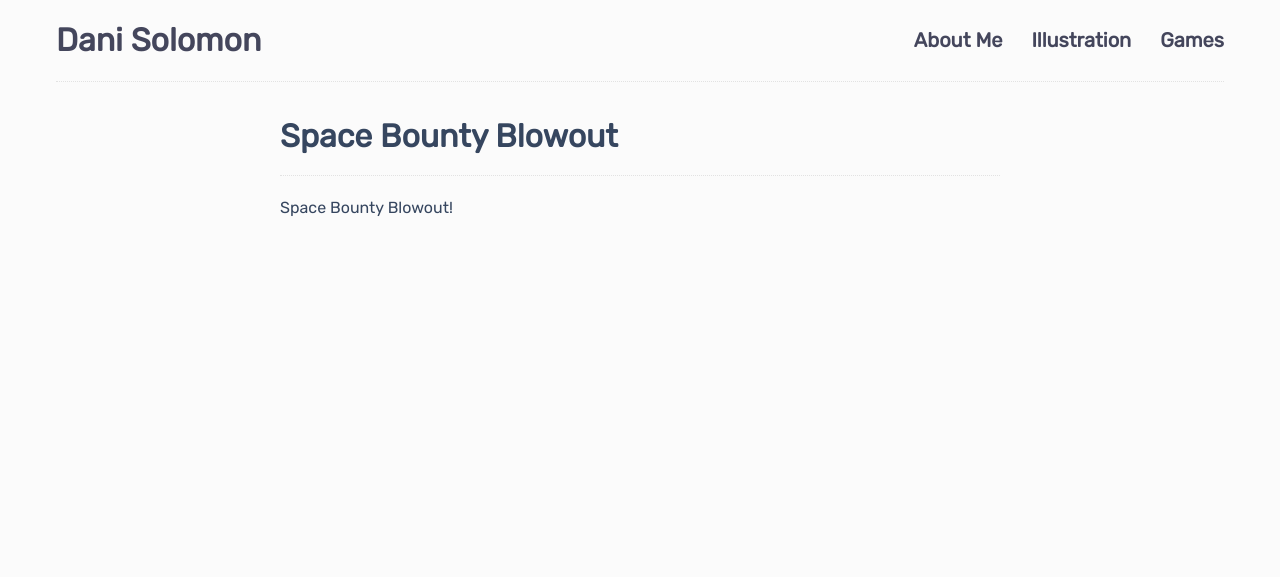
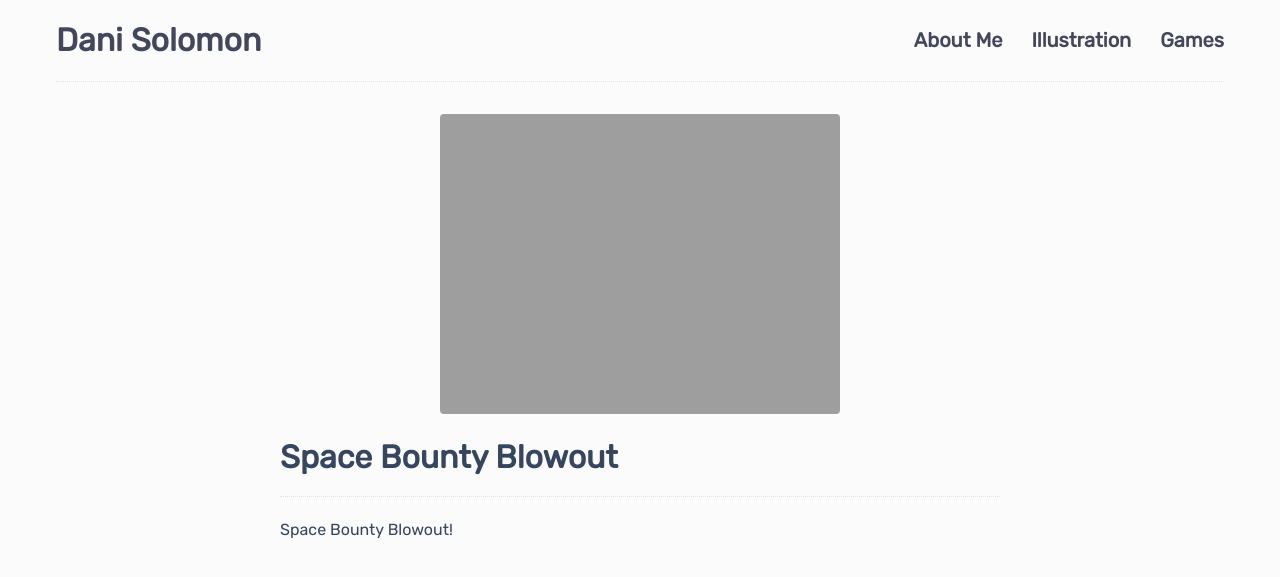
Before and after one commit to DaniBSolomon/danibsolomon.github.io, a Jekyll site: the page built from _games/2016-03-01-sbb.md, in a window 1280 px wide. Shown: the top 577 px of the page. Built offline with Jekyll 4.4.1, drawn with Linux system fonts in a browser that asks for light colours.

Commit message:
Update 2016-03-01-sbb.md

```diff
--- a/_games/2016-03-01-sbb.md
+++ b/_games/2016-03-01-sbb.md
@@ -1,6 +1,6 @@
 ---
 title: Space Bounty Blowout
-image:
+image: sbb_main_menu.png
 fullwidth: false
 ---
 
```
